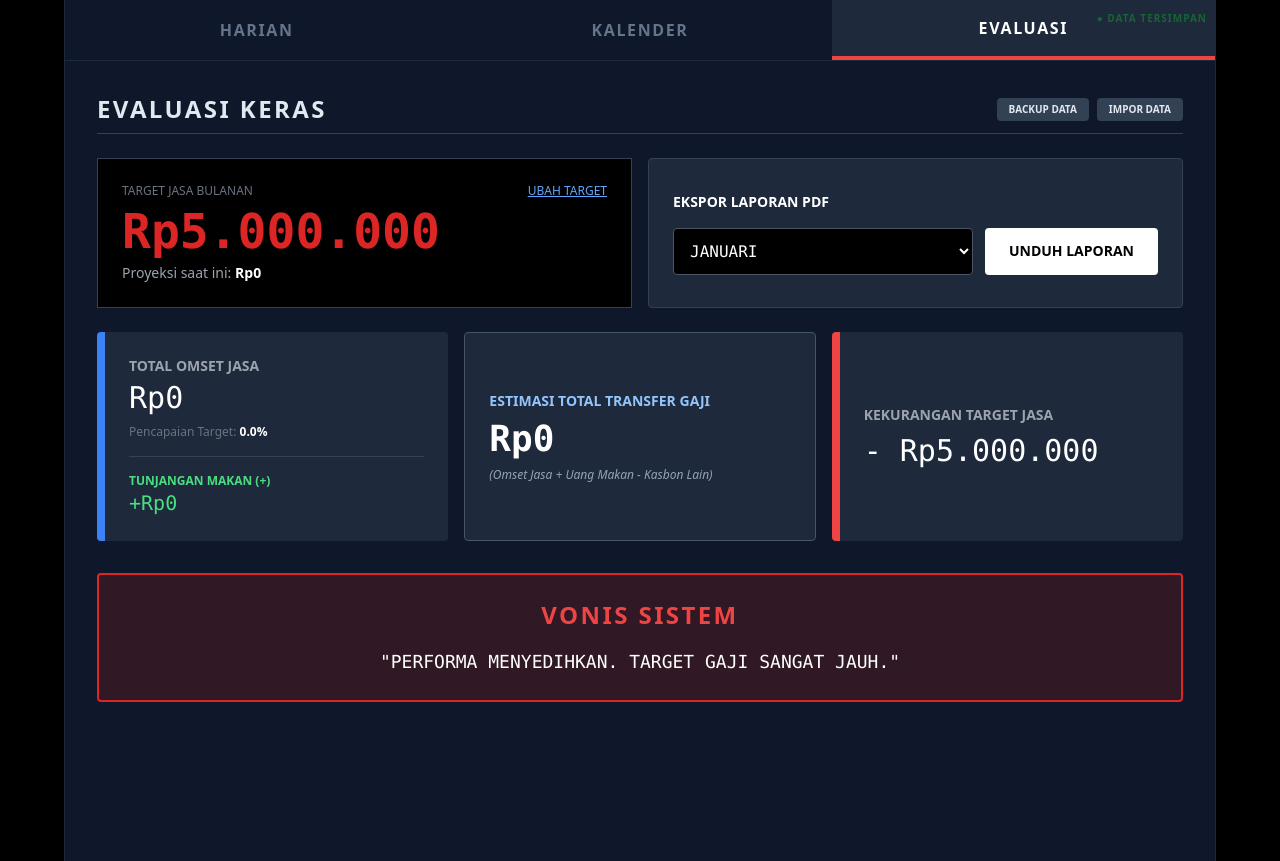
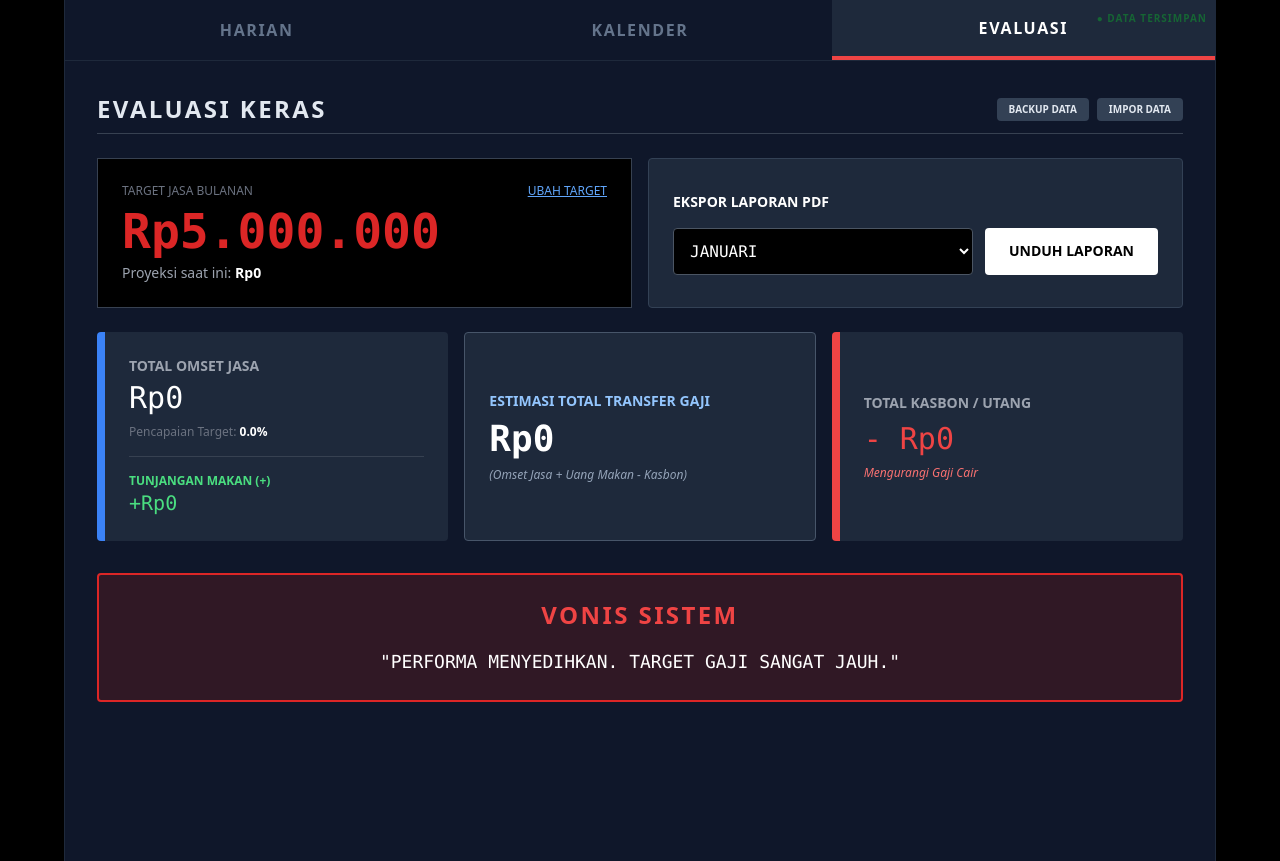
Before and after one commit to afrizaldwik/target-lock-iqshoe, a React (Vite) app: page / in a window 1280 px wide. Both pictures are taken after a click on the button "EVALUASI". Built offline with nearby package versions, Linux system fonts and the light colour scheme.

Commit message:
Add files via upload

```diff
--- a/components/Dashboard.tsx
+++ b/components/Dashboard.tsx
@@ -15,7 +15,8 @@ const Dashboard: React.FC<DashboardProps> = ({ state, todayStr, updateRecord })
     date: todayStr,
     isWorkDay: true, // Default assumed
     items: {},
-    manualDeductions: { meal: true }, // Legacy flag, basically ignores "false" now if workday is true
+    kasbon: 0,
+    manualDeductions: { meal: true }, // Legacy flag
   };
 
   const dailyTarget = getStrictDailyTarget(state, todayStr);
@@ -24,8 +25,8 @@ const Dashboard: React.FC<DashboardProps> = ({ state, todayStr, updateRecord })
   // Surplus dihitung dari NET (Omset Jasa). Uang makan TIDAK MASUK perhitungan target kerja.
   const surplus = stats.net - dailyTarget;
 
-  // Gaji Cair = (Omset Jasa - Potongan Lain) + Uang Makan
-  const takeHome = (stats.income - stats.deductions) + stats.mealAllowance;
+  // Gaji Cair = (Omset Jasa - Potongan Lain - KASBON) + Uang Makan
+  const takeHome = (stats.income - stats.deductions - stats.kasbon) + stats.mealAllowance;
 
   // Check strict consecutive loss logic
   const [y, m, d] = todayStr.split('-').map(Number);
@@ -47,6 +48,14 @@ const Dashboard: React.FC<DashboardProps> = ({ state, todayStr, updateRecord })
     updateRecord({
       ...currentRecord,
       items: newItems
+    });
+  };
+
+  const handleKasbonChange = (e: React.ChangeEvent<HTMLInputElement>) => {
+    const val = parseInt(e.target.value) || 0;
+    updateRecord({
+      ...currentRecord,
+      kasbon: val
     });
   };
 
@@ -122,6 +131,12 @@ const Dashboard: React.FC<DashboardProps> = ({ state, todayStr, updateRecord })
              <div className="text-xs text-gray-400 uppercase">Total Gaji (Cair)</div>
              <div className="font-mono font-bold text-blue-300 text-lg md:text-xl">{formatCurrency(takeHome)}</div>
            </div>
+           {stats.kasbon > 0 && (
+             <div className="col-span-2 border-t border-gray-700 pt-2 mt-1 flex justify-between items-center bg-red-900/30 px-2 rounded">
+                <span className="text-xs text-red-400 uppercase font-bold">POTONGAN KASBON HARI INI</span>
+                <span className="font-mono font-bold text-red-400">-{formatCurrency(stats.kasbon)}</span>
+             </div>
+           )}
         </div>
       </div>
 
@@ -156,6 +171,26 @@ const Dashboard: React.FC<DashboardProps> = ({ state, todayStr, updateRecord })
                </div>
                <div className="font-mono font-bold text-green-400 text-xl">
                  +{formatCurrency(state.mealCost)}
+               </div>
+            </div>
+
+            {/* KASBON INPUT */}
+            <div className="bg-red-900/10 p-4 rounded border border-red-900 max-w-xl mx-auto md:mx-0">
+               <div className="flex flex-col md:flex-row justify-between items-start md:items-center mb-2">
+                 <div>
+                    <span className="font-bold uppercase text-sm text-red-400 block">TARIK KASBON / PINJAMAN</span>
+                    <span className="text-xs text-red-500/70 uppercase font-mono">AWAS: MEMOTONG GAJI CAIR</span>
+                 </div>
+               </div>
+               <div className="flex items-center gap-2">
+                 <span className="text-gray-400 font-bold">Rp</span>
+                 <input
+                    type="number"
+                    value={currentRecord.kasbon === 0 ? '' : currentRecord.kasbon}
+                    onChange={handleKasbonChange}
+                    placeholder="0"
+                    className="flex-1 bg-black/50 border border-red-900/50 rounded p-2 text-white font-mono font-bold focus:outline-none focus:border-red-500"
+                 />
                </div>
             </div>
 
--- a/components/Evaluator.tsx
+++ b/components/Evaluator.tsx
@@ -27,15 +27,19 @@ const Evaluator: React.FC<EvaluatorProps> = ({ state, updateTarget, onImportData
 
   let totalDeductions = 0;
   let totalMealAllowance = 0;
+  let totalKasbon = 0;
+
   Object.values(state.records).forEach((record: DailyRecord) => {
       const stats = calculateDailyStats(record, state.mealCost);
       totalDeductions += stats.deductions;
       totalMealAllowance += stats.mealAllowance;
+      totalKasbon += stats.kasbon;
   });
 
   const percentAchieved = (projection.totalNetIncome / state.monthlyTarget) * 100;
   const projectedPercent = (projection.projectedTotal / state.monthlyTarget) * 100;
-  const takeHomePay = (projection.totalNetIncome - totalDeductions) + totalMealAllowance;
+  // TAKE HOME = INCOME - DEDUCTIONS - KASBON + MEAL
+  const takeHomePay = (projection.totalNetIncome - totalDeductions - totalKasbon) + totalMealAllowance;
 
   // --- DATA MANAGEMENT ---
 
@@ -97,6 +101,7 @@ const Evaluator: React.FC<EvaluatorProps> = ({ state, updateTarget, onImportData
     let monthIncome = 0;
     let monthMeal = 0;
     let monthDeductions = 0;
+    let monthKasbon = 0;
     let monthPairs = 0;
 
     const tableRows = [];
@@ -106,16 +111,26 @@ const Evaluator: React.FC<EvaluatorProps> = ({ state, updateTarget, onImportData
       const record = state.records[dateStr];
       const dayName = new Date(dateStr).toLocaleDateString('id-ID', { weekday: 'short' });
 
-      let rowData = [`${d}`, dayName, '-', '0', '0', '0'];
+      // COLUMNS: TGL, HARI, STATUS, QTY, OMSET, MAKAN, KASBON
+      let rowData = [`${d}`, dayName, '-', '0', '0', '0', '0'];
 
       if (record) {
         const stats = calculateDailyStats(record, state.mealCost);
         monthIncome += stats.income;
         monthMeal += stats.mealAllowance;
         monthDeductions += stats.deductions;
+        monthKasbon += stats.kasbon;
         monthPairs += stats.totalPairs;
         const status = record.isWorkDay ? 'KERJA' : 'LIBUR';
-        rowData = [`${d}`, dayName, status, stats.totalPairs.toString(), stats.income.toLocaleString('id-ID'), stats.mealAllowance.toLocaleString('id-ID')];
+        rowData = [
+          `${d}`,
+          dayName,
+          status,
+          stats.totalPairs.toString(),
+          stats.income.toLocaleString('id-ID'),
+          stats.mealAllowance.toLocaleString('id-ID'),
+          stats.kasbon > 0 ? `(${stats.kasbon.toLocaleString('id-ID')})` : '-'
+        ];
       } else {
         const isSun = new Date(dateStr).getDay() === 0;
         rowData[2] = isSun ? 'MINGGU' : '-';
@@ -123,7 +138,7 @@ const Evaluator: React.FC<EvaluatorProps> = ({ state, updateTarget, onImportData
       tableRows.push(rowData);
     }
 
-    const monthTakeHome = (monthIncome - monthDeductions) + monthMeal;
+    const monthTakeHome = (monthIncome - monthDeductions - monthKasbon) + monthMeal;
 
     doc.setDrawColor(0);
     doc.setFillColor(240, 240, 240);
@@ -132,26 +147,37 @@ const Evaluator: React.FC<EvaluatorProps> = ({ state, updateTarget, onImportData
     doc.setFontSize(9);
     doc.text("TARGET BULANAN", 20, 48);
     doc.text(`Rp ${state.monthlyTarget.toLocaleString('id-ID')}`, 20, 54);
-    doc.text("OMSET JASA (GROSS)", 70, 48);
-    doc.text(`Rp ${monthIncome.toLocaleString('id-ID')}`, 70, 54);
-    doc.text("TOTAL GAJI (CAIR)", 130, 48);
+
+    doc.text("OMSET JASA", 60, 48);
+    doc.text(`Rp ${monthIncome.toLocaleString('id-ID')}`, 60, 54);
+
+    doc.text("TOTAL KASBON", 100, 48);
+    doc.setTextColor(200, 0, 0);
+    doc.text(`- Rp ${monthKasbon.toLocaleString('id-ID')}`, 100, 54);
+    doc.setTextColor(0, 0, 0);
+
+    doc.text("TOTAL GAJI (CAIR)", 145, 48);
     doc.setFontSize(12);
     doc.setFont("helvetica", "bold");
-    doc.text(`Rp ${monthTakeHome.toLocaleString('id-ID')}`, 130, 56);
+    doc.text(`Rp ${monthTakeHome.toLocaleString('id-ID')}`, 145, 56);
 
     autoTable(doc, {
       startY: 70,
-      head: [['TGL', 'HARI', 'STATUS', 'QTY (PSG)', 'OMSET (RP)', 'MAKAN (RP)']],
+      head: [['TGL', 'HARI', 'STATUS', 'QTY', 'OMSET (RP)', 'MAKAN', 'KASBON']],
       body: tableRows,
       theme: 'grid',
       headStyles: { fillColor: [40, 40, 40], textColor: [255, 255, 255] },
       styles: { fontSize: 8, cellPadding: 2 },
       columnStyles: {
-        0: { cellWidth: 15 }, 1: { cellWidth: 20 }, 2: { cellWidth: 25 },
-        3: { cellWidth: 25, halign: 'center' }, 4: { cellWidth: 35, halign: 'right' },
-        5: { cellWidth: 35, halign: 'right' }
+        0: { cellWidth: 10 },
+        1: { cellWidth: 15 },
+        2: { cellWidth: 20 },
+        3: { cellWidth: 15, halign: 'center' },
+        4: { cellWidth: 35, halign: 'right' },
+        5: { cellWidth: 35, halign: 'right' },
+        6: { cellWidth: 35, halign: 'right', textColor: [200, 0, 0] }
       },
-      foot: [['TOTAL', '', '', monthPairs.toString(), `Rp ${monthIncome.toLocaleString('id-ID')}`, `Rp ${monthMeal.toLocaleString('id-ID')}`]],
+      foot: [['TOTAL', '', '', monthPairs.toString(), `Rp ${monthIncome.toLocaleString('id-ID')}`, `Rp ${monthMeal.toLocaleString('id-ID')}`, `Rp ${monthKasbon.toLocaleString('id-ID')}`]],
       footStyles: { fillColor: [200, 200, 200], textColor: [0, 0, 0], fontStyle: 'bold' }
     });
 
@@ -269,16 +295,15 @@ const Evaluator: React.FC<EvaluatorProps> = ({ state, updateTarget, onImportData
         <div className="bg-slate-800 p-6 rounded border border-slate-600 flex flex-col justify-center">
            <div className="text-sm font-bold text-blue-300 uppercase mb-2">Estimasi Total Transfer Gaji</div>
            <div className="text-4xl font-mono font-bold text-white">Rp{takeHomePay.toLocaleString('id-ID')}</div>
-           <div className="text-xs text-slate-400 mt-2 italic">(Omset Jasa + Uang Makan - Kasbon Lain)</div>
+           <div className="text-xs text-slate-400 mt-2 italic">(Omset Jasa + Uang Makan - Kasbon)</div>
         </div>
 
         <div className="bg-industrial-800 p-6 rounded border-l-8 border-red-500 flex flex-col justify-center">
-           <div className="text-sm font-bold text-gray-400 uppercase mb-2">Kekurangan Target Jasa</div>
-           <div className="text-3xl font-mono text-white">
-              {projection.projectedTotal < state.monthlyTarget
-                ? `- Rp${Math.floor(state.monthlyTarget - projection.projectedTotal).toLocaleString('id-ID')}`
-                : 'AMAN (SURPLUS)'}
+           <div className="text-sm font-bold text-gray-400 uppercase mb-2">Total Kasbon / Utang</div>
+           <div className="text-3xl font-mono text-red-500">
+              - Rp{totalKasbon.toLocaleString('id-ID')}
            </div>
+           <div className="text-xs text-red-400 mt-2 italic">Mengurangi Gaji Cair</div>
         </div>
       </div>
 
```
